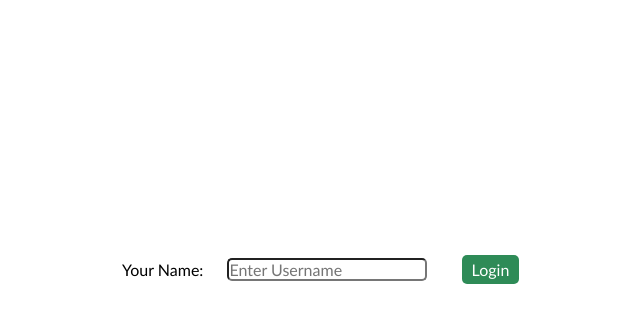
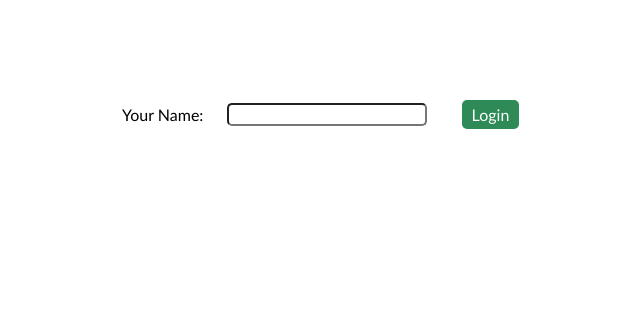
Before and after one commit to codedeshi/doctorsAppointments, a website: page client/index.html in a window 1280 px wide. Shown: the whole page, without its empty margins (258-898 px from the left). Drawn offline with nearby package versions, Linux system fonts and the light colour scheme; files whose address does not match are found by name.

Commit message:
port 3003 and line height error resolved on first page

```diff
--- a/client/partials/index.html
+++ b/client/partials/index.html
@@ -1,7 +1,7 @@
 <div ng-init=uc.reset() id="container">
   <div id="wrap">
     <form>
-        <label>Your Name: <input type="text" placeholder='Enter Username' ng-model='uc.user.user' class='user'></label>
+        <label>Your Name: <input type="text"  ng-model='uc.user.user' class='user'></label>
       <button class= "btn" type="submit" ng-click='uc.register()' >Login</button>
     </form>
   </div>
--- a/client/static/css/style.css
+++ b/client/static/css/style.css
@@ -46,8 +46,7 @@ input {
 }
 #container {
   width: 1200px;
-  margin: auto;
-  line-height: 500px;
+  margin: 10vh auto;
 }
 #wrap {
   width: 50%;
--- a/server.js
+++ b/server.js
@@ -12,6 +12,6 @@ app.use(express.static(path.join(__dirname + '/bower_components')));
 
 require('./server/config/routes.js')(app);
 
-app.listen(5000, function(){
-	console.log('listening on port 5000');
+app.listen(3003, function(){
+	console.log('listening on port 3003');
 })
```
